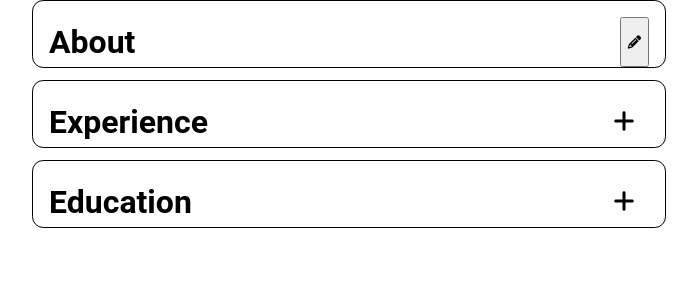
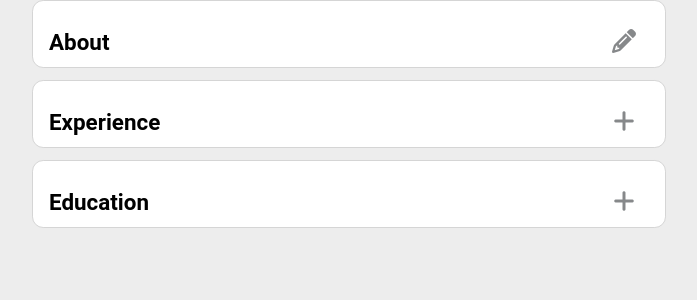
Before and after one commit to gavinslim/cv-project, a React (Create React App) app: page / in a window 1280 px wide. Shown: the top 300 px of the page, without its empty margins (291-988 px from the left). Built offline with nearby package versions, Linux system fonts and the light colour scheme.

Commit message:
Add avatar image

```diff
--- a/src/App.css
+++ b/src/App.css
@@ -1,24 +1,27 @@
 :root {
   --primary-dark: #333;
   --background-grey: #ededed;
+  --border-grey: #d5d5d5;
   --primary-grey: #333333;
   --background-color: rgba(255, 255, 255, 0);
-  --blue: #377bb3;
-  --red: #E92B2B;
+  --primary-blue: #0e6cc8;
 
   --page-width: 600px;
+  --form-width: 500px;
 
+  --font-size-main-header: 1.4rem;
   --font-size-form-header: 1.4rem;
-  --border-color: ##313335;
+  --border-color: #313335;
   --font-grey: #86888a;
+  --icon-color: #86888a;
 
   --spacing-one-and-a-half-x: 1rem;
 }
 
 body {
-  /* background-color: var(--background-grey); */
+  background-color: var(--background-grey);
   position: relative;
-  font-family: Roboto;
+  font-family: Roboto, sans-serif;
 }
 
 .App {
@@ -35,8 +38,10 @@ body {
 #general, #experience, #education {
   display: flex;
   flex-direction: column;
-  border: 1px solid black;
+  border: 1px solid var(--border-grey);
   border-radius: 0.7rem;
+
+  background-color: white;
 
   /* padding: var(--spacing-one-and-a-half-x); */
 }
@@ -51,7 +56,7 @@ body {
   height: 50px;
 }
 
-.header-container .open-btn {
+.open-btn, .close-btn, .edit-btn {
   background-color: transparent;
   border-radius: 50%;
   width: 50px;
@@ -60,15 +65,16 @@ body {
   cursor: pointer;
   font-size: 1.5rem;
 
+  color: var(--icon-color);
 }
 
-.header-container .open-btn:hover {
-  background-color: lightgray;
+.open-btn:hover, .close-btn:hover, .edit-btn:hover {
+  background-color: var(--background-grey);
   transition: background-color 0.2s;
 }
 
 .header-title {
-  font-size: 32px;
+  font-size: var(--font-size-main-header);
   font-weight: bold;
   display: flex;
   align-items: center;
@@ -78,7 +84,7 @@ body {
   display: flex;
   flex-direction: column;
   gap: 10px;
-  width: var(--page-width);
+  width: var(--form-width);
 
   /* border: 1px solid black; */
 
@@ -88,7 +94,7 @@ body {
   transform: translate(-50%, -50%) scale(0);
   z-index: 2;
 
-  background-color: var(--background-grey);
+  background-color: white;
   border-radius: var(--spacing-one-and-a-half-x);
 }
 
@@ -104,13 +110,18 @@ body {
   padding-bottom: 16px;
   padding-left: 24px;
   padding-right: 24px;
+
+  border-bottom: 1px solid var(--background-grey);
 }
 
 .form .form-title {
   font-size: var(--font-size-form-header);
+  display: flex;
+  justify-content: center;
+  align-items: center;
 }
 
-#overlay {
+.overlay {
   position: fixed;
   top: 0;
   left: 0;
@@ -122,7 +133,7 @@ body {
   pointer-events: none;
 }
 
-#overlay.active {
+.overlay.active {
   opacity: 1;
   pointer-events: all;
 }
@@ -132,10 +143,15 @@ body {
   flex-direction: column;
   justify-content: space-between;
   color: var(--font-grey);
-  padding-top: 16px;
+  /* padding-top: 16px;
   padding-left: 24px;
-  padding-right: 24px;
+  padding-right: 24px; */
 
+  padding-left: var(--spacing-one-and-a-half-x);
+  padding-right: var(--spacing-one-and-a-half-x);
+  padding-bottom: 16px;
+
+  /* border: 1px solid black; */
 }
 
 .input label {
@@ -144,11 +160,11 @@ body {
 }
 
 .input input {
-  /* border: 1px solid var(--primary-dark); */
   border: none;
-  /* box-shadow: inset 0 0 0 0.1px rgba(0, 0, 0, 0.6); */
+  /* border: 1px solid var(--border-grey); */
+  box-shadow: inset 0 0 0 1px rgba(0, 0, 0, 0.6);
   /* box-sizing: border-box; */
-  /* border-radius: 0.4rem; */
+  border-radius: 0.2rem;
   background-color: white;
   height: 24px;
 }
```
